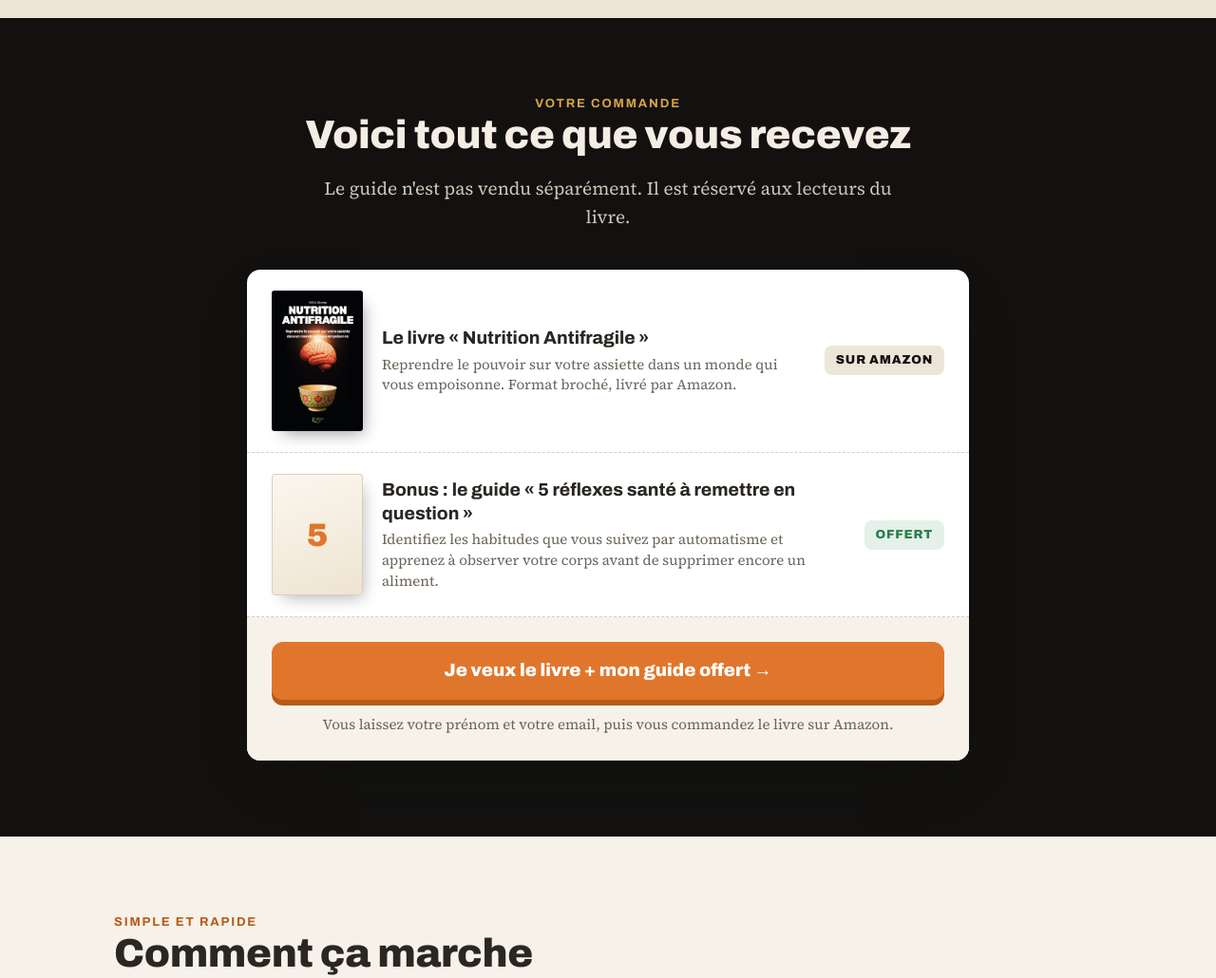
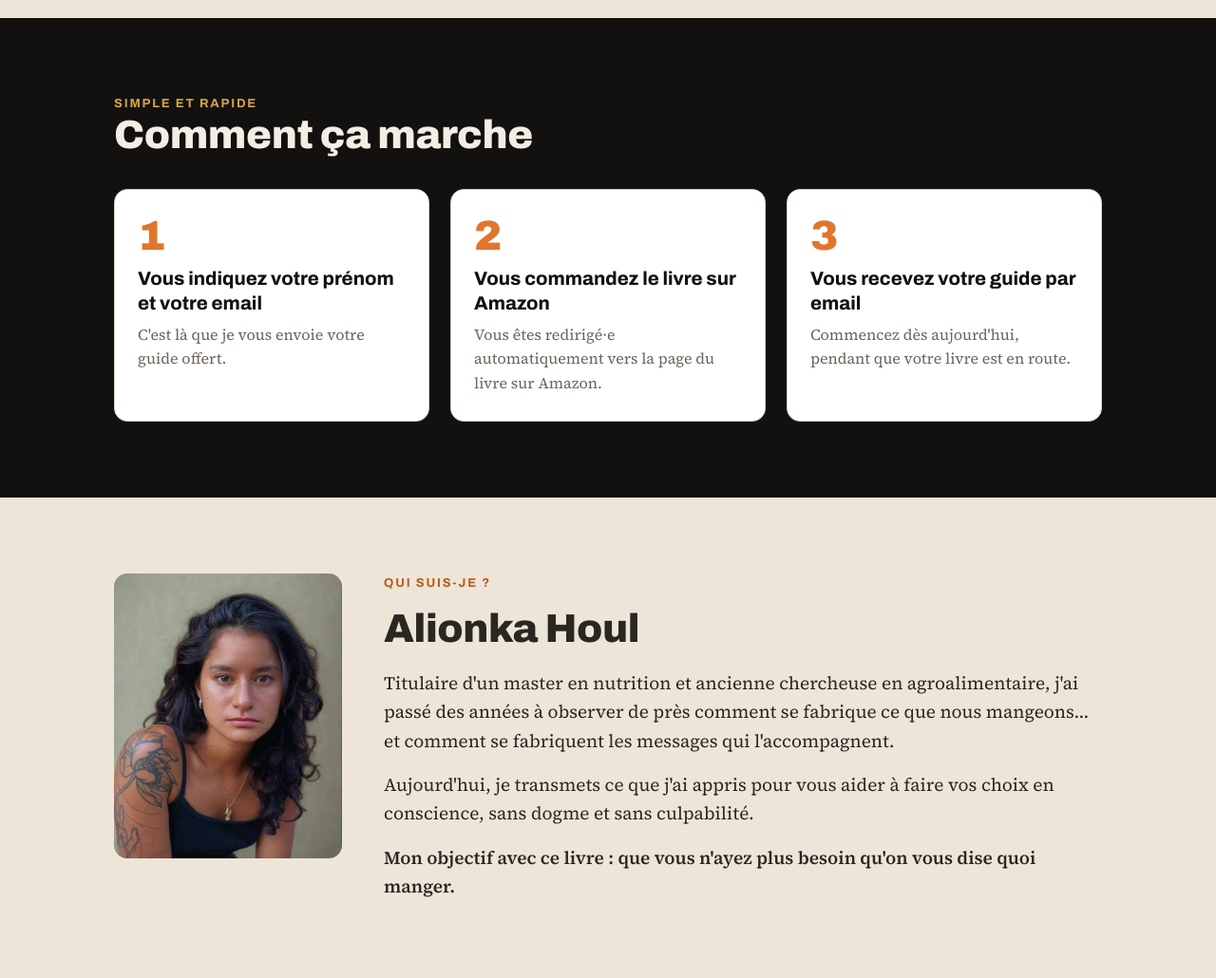
Before and after one commit to alionka34-code/landingpage, a plain HTML site: page index.html in a window 1280 px wide. Shown: the part 3020-4050 px from the top of the page at 95% size. Drawn offline with Linux system fonts and the light colour scheme.

Commit message:
Book funnel : retrait de la section offre, « Comment ça marche » sur fond noir
Co-Authored-By: Claude Opus 5.5 <noreply@anthropic.com>
Claude-Session: https://claude.ai/code/session_016yBjMKjBq89eqHyYByqZbG

```diff
--- a/index.html
+++ b/index.html
@@ -119,6 +119,10 @@ em.hl{font-style:normal;color:var(--accent)}
 
 /* ---------- Offre ---------- */
 .offer{background:var(--ink);color:#f3ede4}
+.how-dark{background:var(--ink);color:#f3ede4}
+.how-dark h2{color:#f3ede4}
+.how-dark .kicker{color:var(--gold)}
+.how-dark .how-grid h3{color:var(--ink)}
 .offer h2{text-align:center}
 .offer .intro{text-align:center;color:#cfc6ba;max-width:640px;margin:0 auto 40px}
 .offer-card{max-width:760px;margin:0 auto;background:#fff;color:var(--text);border-radius:var(--radius);overflow:hidden;box-shadow:var(--shadow)}
@@ -340,39 +344,8 @@ footer a{color:#b5aca2}
   </div>
 </section>
 
-<!-- ================= OFFRE ================= -->
-<section class="offer">
-  <div class="wrap">
-    <p class="kicker" style="text-align:center;color:var(--gold)">Votre commande</p>
-    <h2>Voici tout ce que vous recevez</h2>
-    <p class="intro">Le guide n'est pas vendu séparément. Il est réservé aux lecteurs du livre.</p>
-    <div class="offer-card">
-      <div class="offer-row">
-        <div class="cover-img thumb" role="img" aria-label="Couverture du livre Nutrition Antifragile"></div>
-        <div>
-          <h3>Le livre « Nutrition Antifragile »</h3>
-          <p>Reprendre le pouvoir sur votre assiette dans un monde qui vous empoisonne. Format broché, livré par Amazon.</p>
-        </div>
-        <span class="tag buy">Sur Amazon</span>
-      </div>
-      <div class="offer-row">
-        <div class="mini-guide" aria-hidden="true">5</div>
-        <div>
-          <h3>Bonus : le guide « 5 réflexes santé à remettre en question »</h3>
-          <p>Identifiez les habitudes que vous suivez par automatisme et apprenez à observer votre corps avant de supprimer encore un aliment.</p>
-        </div>
-        <span class="tag free">Offert</span>
-      </div>
-      <div class="offer-foot">
-        <a class="btn js-open" href="#commander">Je veux le livre + mon guide offert →</a>
-        <p>Vous laissez votre prénom et votre email, puis vous commandez le livre sur Amazon.</p>
-      </div>
-    </div>
-  </div>
-</section>
-
 <!-- ================= COMMENT ÇA MARCHE ================= -->
-<section>
+<section class="how-dark">
   <div class="wrap">
     <p class="kicker">Simple et rapide</p>
     <h2>Comment ça marche</h2>
```
